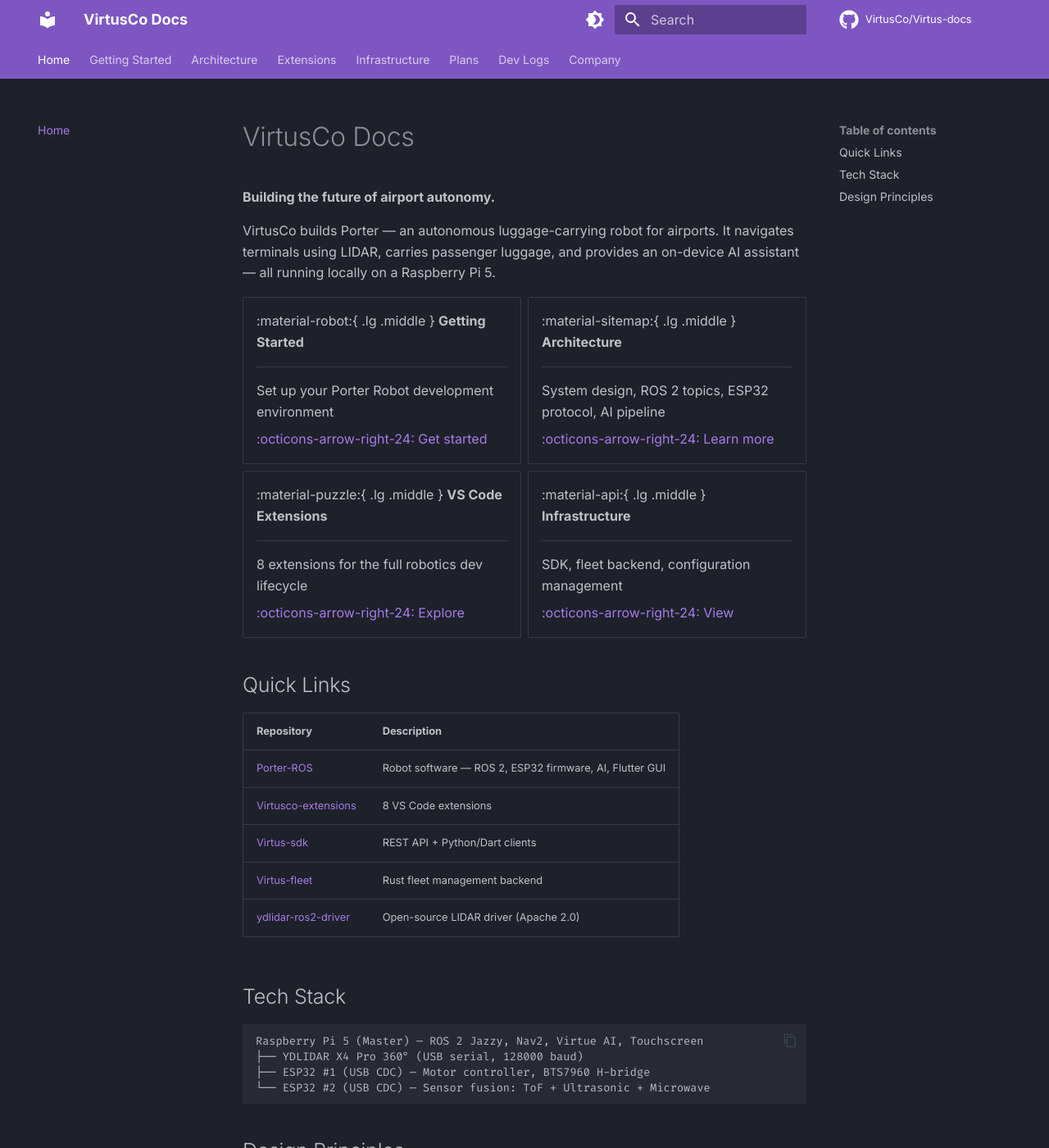
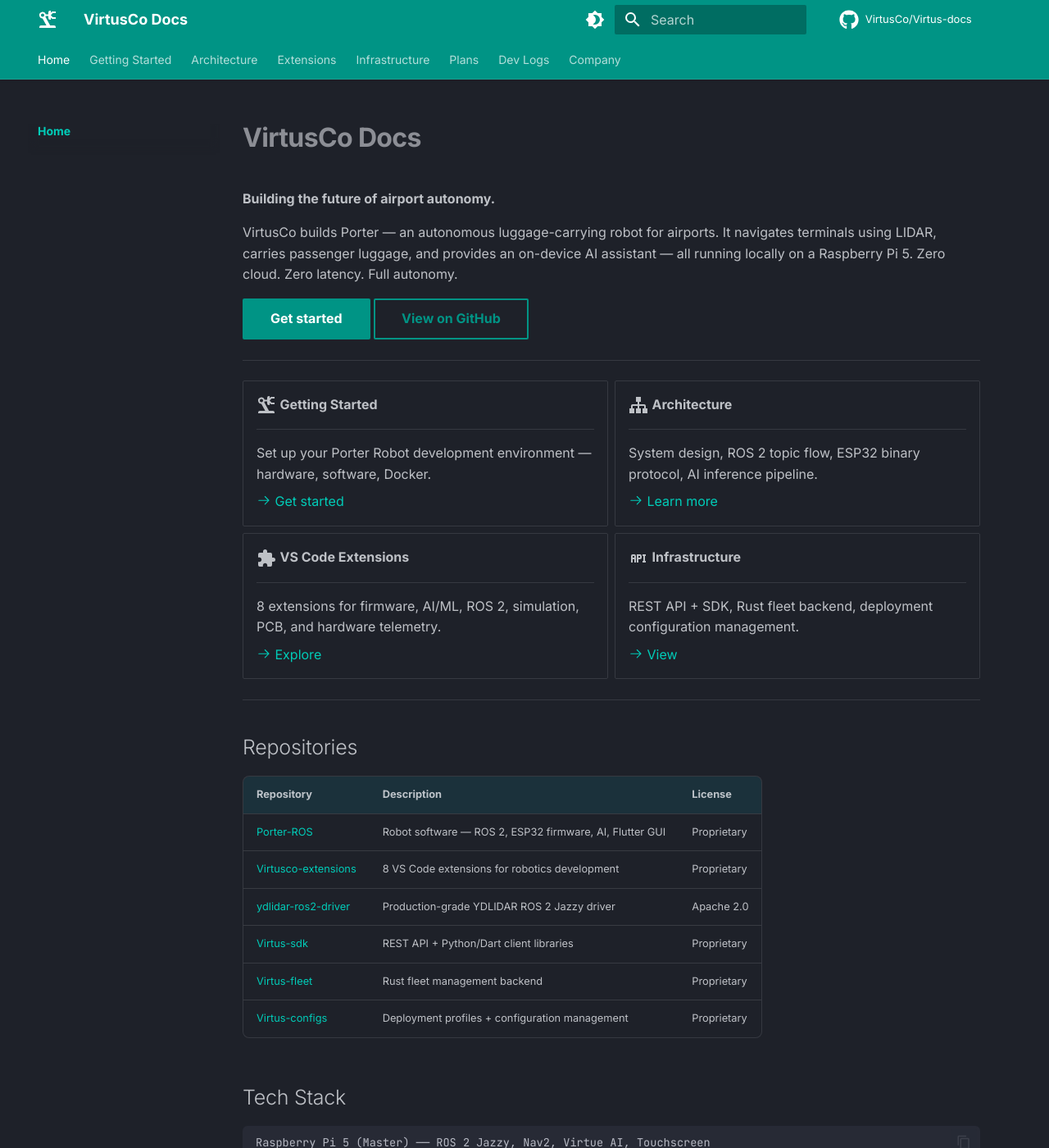
Before and after one commit to VirtusCo/Virtus-docs, an MkDocs documentation site: the page built from docs/index.md, in a window 1280 px wide and 1400 px high. Shown: the whole window at 82% size. Built offline with MkDocs 1.6.1 and Material for MkDocs 9.7.7, drawn with Linux system fonts in a browser that asks for light colours; comment, search, counter and statistics services are not loaded; some of the changed text lies outside the part shown.

Commit message:
fix(docs): redesign theme — teal/cyan color scheme, polished UI
- Changed from deep purple to teal/cyan (matches Unsloth-style dark theme)
- Added custom CSS: card hover effects, rounded corners, smooth transitions
- JetBrains Mono for code, Inter for text
- Sticky tabs, header autohide, navigation footer
- Hero buttons on homepage, hide TOC on index
- Mermaid diagram support

Co-Authored-By: Claude Opus 4.6 (1M context) <noreply@anthropic.com>

````diff
--- a/docs/index.md
+++ b/docs/index.md
@@ -1,16 +1,26 @@
+---
+hide:
+  - toc
+---
+
 # VirtusCo Docs
 
 **Building the future of airport autonomy.**
 
-VirtusCo builds Porter — an autonomous luggage-carrying robot for airports. It navigates terminals using LIDAR, carries passenger luggage, and provides an on-device AI assistant — all running locally on a Raspberry Pi 5.
+VirtusCo builds Porter — an autonomous luggage-carrying robot for airports. It navigates terminals using LIDAR, carries passenger luggage, and provides an on-device AI assistant — all running locally on a Raspberry Pi 5. Zero cloud. Zero latency. Full autonomy.
+
+[Get started](getting-started/overview.md){ .md-button .md-button--primary }
+[View on GitHub](https://github.com/VirtusCo){ .md-button }
+
+---
 
 <div class="grid cards" markdown>
 
--   :material-robot:{ .lg .middle } **Getting Started**
+-   :material-robot-industrial:{ .lg .middle } **Getting Started**
 
     ---
 
-    Set up your Porter Robot development environment
+    Set up your Porter Robot development environment — hardware, software, Docker.
 
     [:octicons-arrow-right-24: Get started](getting-started/overview.md)
 
@@ -18,7 +28,7 @@ VirtusCo builds Porter — an autonomous luggage-carrying robot for airports. It
 
     ---
 
-    System design, ROS 2 topics, ESP32 protocol, AI pipeline
+    System design, ROS 2 topic flow, ESP32 binary protocol, AI inference pipeline.
 
     [:octicons-arrow-right-24: Learn more](architecture/system.md)
 
@@ -26,7 +36,7 @@ VirtusCo builds Porter — an autonomous luggage-carrying robot for airports. It
 
     ---
 
-    8 extensions for the full robotics dev lifecycle
+    8 extensions for firmware, AI/ML, ROS 2, simulation, PCB, and hardware telemetry.
 
     [:octicons-arrow-right-24: Explore](extensions/index.md)
 
@@ -34,35 +44,40 @@ VirtusCo builds Porter — an autonomous luggage-carrying robot for airports. It
 
     ---
 
-    SDK, fleet backend, configuration management
+    REST API + SDK, Rust fleet backend, deployment configuration management.
 
     [:octicons-arrow-right-24: View](infrastructure/sdk.md)
 
 </div>
 
-## Quick Links
+---
 
-| Repository | Description |
-|:-----------|:------------|
-| [Porter-ROS](https://github.com/VirtusCo/Porter-ROS) | Robot software — ROS 2, ESP32 firmware, AI, Flutter GUI |
-| [Virtusco-extensions](https://github.com/VirtusCo/Virtusco-extensions) | 8 VS Code extensions |
-| [Virtus-sdk](https://github.com/VirtusCo/Virtus-sdk) | REST API + Python/Dart clients |
-| [Virtus-fleet](https://github.com/VirtusCo/Virtus-fleet) | Rust fleet management backend |
-| [ydlidar-ros2-driver](https://github.com/VirtusCo/ydlidar-ros2-driver) | Open-source LIDAR driver (Apache 2.0) |
+## Repositories
+
+| Repository | Description | License |
+|:-----------|:------------|:--------|
+| [Porter-ROS](https://github.com/VirtusCo/Porter-ROS) | Robot software — ROS 2, ESP32 firmware, AI, Flutter GUI | Proprietary |
+| [Virtusco-extensions](https://github.com/VirtusCo/Virtusco-extensions) | 8 VS Code extensions for robotics development | Proprietary |
+| [ydlidar-ros2-driver](https://github.com/VirtusCo/ydlidar-ros2-driver) | Production-grade YDLIDAR ROS 2 Jazzy driver | Apache 2.0 |
+| [Virtus-sdk](https://github.com/VirtusCo/Virtus-sdk) | REST API + Python/Dart client libraries | Proprietary |
+| [Virtus-fleet](https://github.com/VirtusCo/Virtus-fleet) | Rust fleet management backend | Proprietary |
+| [Virtus-configs](https://github.com/VirtusCo/Virtus-configs) | Deployment profiles + configuration management | Proprietary |
 
 ## Tech Stack
 
 ```
-Raspberry Pi 5 (Master) — ROS 2 Jazzy, Nav2, Virtue AI, Touchscreen
-├── YDLIDAR X4 Pro 360° (USB serial, 128000 baud)
-├── ESP32 #1 (USB CDC) — Motor controller, BTS7960 H-bridge
-└── ESP32 #2 (USB CDC) — Sensor fusion: ToF + Ultrasonic + Microwave
+Raspberry Pi 5 (Master) ── ROS 2 Jazzy, Nav2, Virtue AI, Touchscreen
+ ├── YDLIDAR X4 Pro 360  (USB serial, 128000 baud)
+ ├── ESP32 #1 (USB CDC)  Motor controller, BTS7960 H-bridge, differential drive
+ └── ESP32 #2 (USB CDC)  Sensor fusion: ToF + Ultrasonic + Microwave (Kalman)
 ```
 
 ## Design Principles
 
-- **Edge-first** — everything runs locally, no cloud, no latency
-- **Real-time** — motor control at 100Hz, sensor fusion at 50Hz
-- **Fail-safe** — 9-state FSM with graceful degradation
-- **Modular** — each component is a ROS 2 node
-- **Production-grade** — 178+ tests, CI on every push, automated releases
+| Principle | Description |
+|:----------|:------------|
+| **Edge-first** | Everything runs locally. No cloud. No latency. No data leaves the device. |
+| **Real-time** | Motor control at 100Hz. Sensor fusion at 50Hz. Watchdogs everywhere. |
+| **Fail-safe** | 9-state FSM with graceful degradation. Hardware watchdogs. CRC validation. |
+| **Modular** | Each component is a ROS 2 node. Swap, upgrade, or disable independently. |
+| **Production-grade** | 178+ tests. CI on every push. Automated releases. |
--- /dev/null
+++ b/docs/stylesheets/extra.css
@@ -0,0 +1,103 @@
+/* VirtusCo Docs — Custom Styles */
+
+/* Smooth page transitions */
+body {
+  -webkit-font-smoothing: antialiased;
+  -moz-osx-font-smoothing: grayscale;
+}
+
+/* Hero section on homepage */
+.md-content h1 {
+  font-weight: 700;
+  letter-spacing: -0.02em;
+}
+
+/* Card grid styling */
+.grid.cards > ul > li {
+  border: 1px solid var(--md-default-fg-color--lightest);
+  border-radius: 8px;
+  transition: all 0.2s ease;
+}
+
+.grid.cards > ul > li:hover {
+  border-color: var(--md-accent-fg-color);
+  transform: translateY(-2px);
+  box-shadow: 0 4px 20px rgba(0, 0, 0, 0.15);
+}
+
+/* Navigation tabs */
+.md-tabs {
+  border-bottom: 1px solid var(--md-default-fg-color--lightest);
+}
+
+.md-tabs__link--active {
+  border-bottom: 2px solid var(--md-accent-fg-color);
+}
+
+/* Code blocks */
+.highlight code {
+  border-radius: 6px;
+}
+
+/* Tables */
+.md-typeset table:not([class]) {
+  border-radius: 8px;
+  overflow: hidden;
+  border: 1px solid var(--md-default-fg-color--lightest);
+}
+
+.md-typeset table:not([class]) th {
+  background-color: var(--md-accent-fg-color--transparent);
+  font-weight: 600;
+}
+
+/* Admonitions */
+.md-typeset .admonition {
+  border-radius: 8px;
+}
+
+/* Footer */
+.md-footer {
+  border-top: 1px solid var(--md-default-fg-color--lightest);
+}
+
+/* Search bar */
+.md-search__input {
+  border-radius: 8px;
+}
+
+/* Sidebar active link */
+.md-nav__link--active {
+  font-weight: 600;
+}
+
+/* Header shadow */
+.md-header {
+  box-shadow: 0 1px 3px rgba(0, 0, 0, 0.12);
+}
+
+/* Content max-width for readability */
+.md-content__inner {
+  max-width: 900px;
+}
+
+/* Announcement bar style (if used) */
+.md-banner {
+  background-color: var(--md-accent-fg-color);
+}
+
+/* Smooth scrolling */
+html {
+  scroll-behavior: smooth;
+}
+
+/* Links */
+.md-content a:not(.md-button) {
+  text-decoration: none;
+  border-bottom: 1px solid transparent;
+  transition: border-color 0.2s;
+}
+
+.md-content a:not(.md-button):hover {
+  border-bottom-color: var(--md-accent-fg-color);
+}
--- a/mkdocs.yml
+++ b/mkdocs.yml
@@ -10,34 +10,41 @@ theme:
   name: material
   palette:
     - scheme: slate
-      primary: deep purple
-      accent: purple
+      primary: teal
+      accent: cyan
       toggle:
         icon: material/brightness-4
         name: Switch to light mode
     - scheme: default
-      primary: deep purple
-      accent: purple
+      primary: teal
+      accent: cyan
       toggle:
         icon: material/brightness-7
         name: Switch to dark mode
   font:
     text: Inter
-    code: Fira Code
+    code: JetBrains Mono
   features:
     - navigation.instant
+    - navigation.instant.progress
     - navigation.tracking
     - navigation.tabs
+    - navigation.tabs.sticky
     - navigation.sections
-    - navigation.expand
     - navigation.top
+    - navigation.footer
     - search.suggest
     - search.highlight
+    - search.share
     - content.code.copy
+    - content.code.annotate
     - content.tabs.link
     - toc.follow
+    - header.autohide
   icon:
     repo: fontawesome/brands/github
+    logo: material/robot-industrial
+  favicon: https://raw.githubusercontent.com/VirtusCo/VirtusCo.github/main/profile/favicon.png
 
 plugins:
   - search
@@ -46,17 +53,28 @@ plugins:
 markdown_extensions:
   - admonition
   - pymdownx.details
-  - pymdownx.superfences
+  - pymdownx.superfences:
+      custom_fences:
+        - name: mermaid
+          class: mermaid
+          format: !!python/name:pymdownx.superfences.fence_code_format
   - pymdownx.highlight:
       anchor_linenums: true
+      line_spans: __span
+      pygments_lang_class: true
   - pymdownx.inlinehilite
   - pymdownx.tabbed:
       alternate_style: true
   - pymdownx.tasklist:
       custom_checkbox: true
+  - pymdownx.emoji:
+      emoji_index: !!python/name:material.extensions.emoji.twemoji
+      emoji_generator: !!python/name:material.extensions.emoji.to_svg
   - tables
   - attr_list
   - md_in_html
+  - def_list
+  - footnotes
   - toc:
       permalink: true
 
@@ -64,9 +82,17 @@ extra:
   social:
     - icon: fontawesome/brands/github
       link: https://github.com/VirtusCo
+      name: GitHub
     - icon: fontawesome/brands/linkedin
       link: https://www.linkedin.com/company/virtusco
+      name: LinkedIn
+    - icon: fontawesome/solid/globe
+      link: https://virtusco.in
+      name: Website
   generator: false
+
+extra_css:
+  - stylesheets/extra.css
 
 copyright: Copyright &copy; 2025-2026 VirtusCo
 
````
